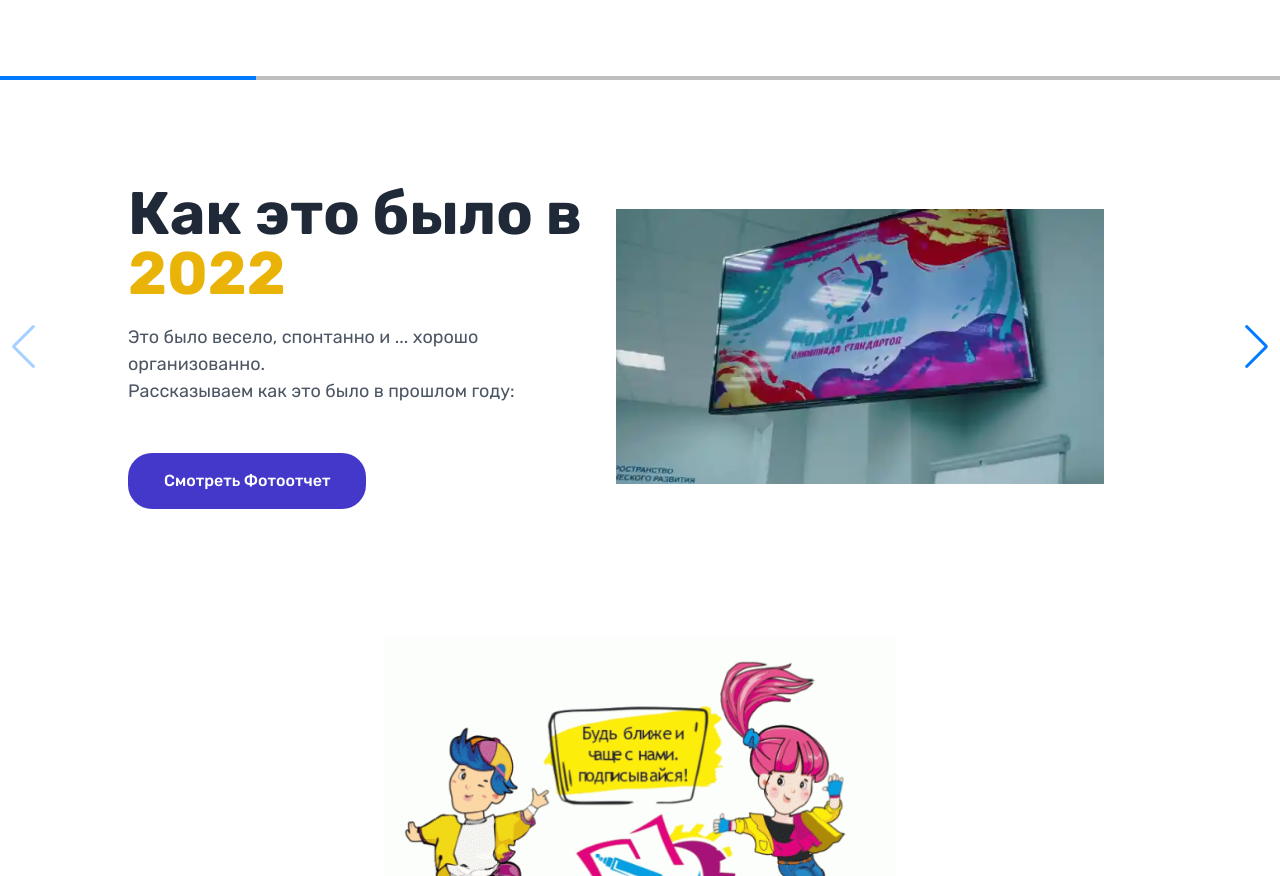
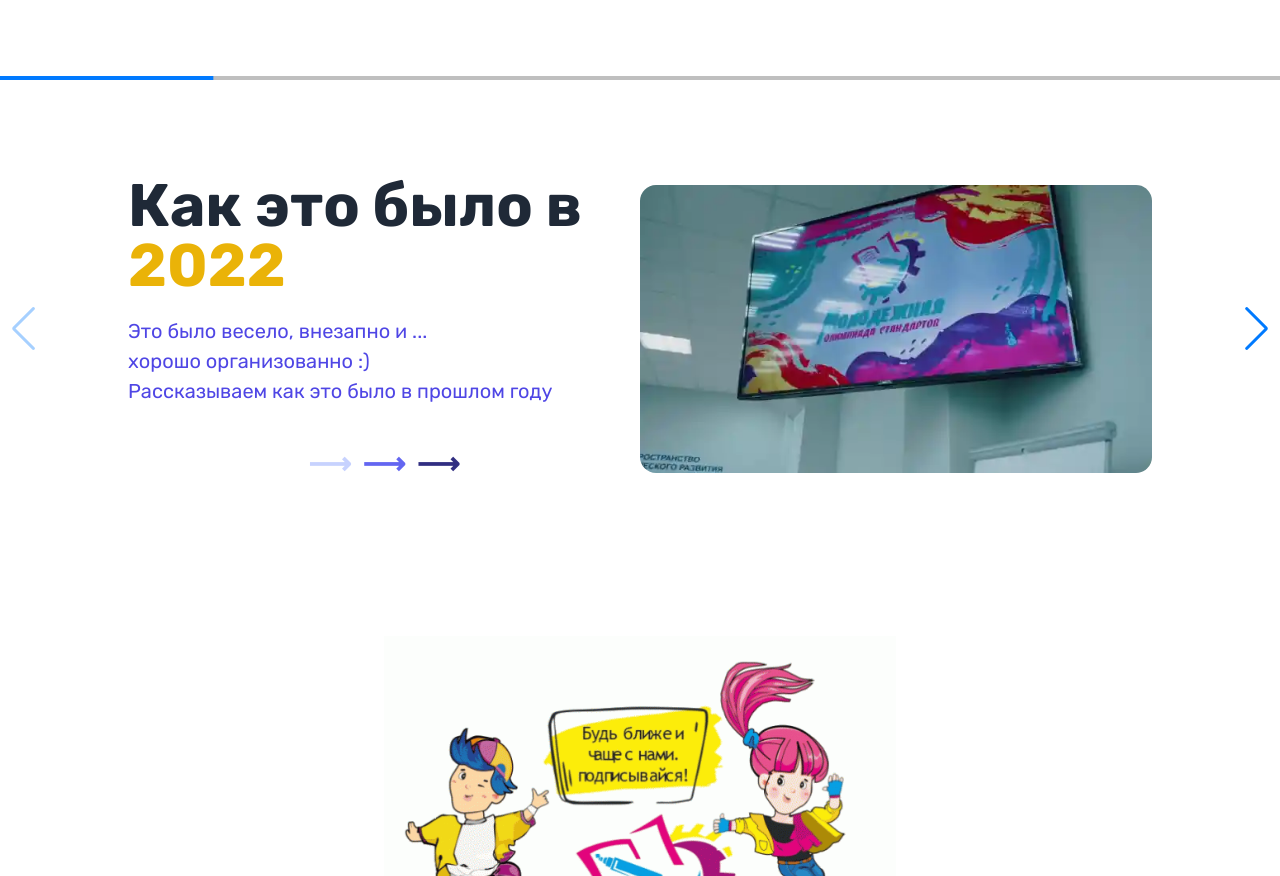
Before and after one commit to csm-ufa/gost-olymp-public, a SvelteKit app: page / in a window 1280 px wide. Shown: the part 2000-2876 px from the top of the page. Built offline with nearby package versions, Linux system fonts and the light colour scheme.

Commit message:
fix: about 2022

```diff
--- a/src/components/HowIsWas.svelte
+++ b/src/components/2022.svelte
@@ -18,30 +18,32 @@
 <div class="py-10">
 	<Container>
 		<div class="container mx-auto">
-			<div class="flex flex-col lg:flex-row justify-between items-center py-12 mr-4 md:mr-6 pr-6">
+			<div class="flex flex-col lg:flex-row justify-between items-center py-10">
 				<div class="lg:w-1/2 flex flex-col justify-between items-center lg:items-start">
 					<h1 class="text-3xl lg:text-4xl xl:text-6xl font-bold text-gray-800 dark:text-white text-center lg:text-left">
 						Как это было в
 						<span class="text-6xl text-yellow-500">2022</span>
 					</h1>
-					<p class="text-lg leading-normal text-gray-600 dark:text-gray-200 mt-5 md:w-8/12 lg:w-11/12 text-center lg:text-left">
-						Это было весело, спонтанно и ... хорошо организованно. <br>
-						Рассказываем как это было в прошлом году:
+					<p class="text-xl leading-normal text-indigo-600 dark:text-gray-200 mt-5 md:w-8/12 lg:w-11/12 text-center lg:text-left">
+						Это было весело, внезапно и ... <br>
+						хорошо организованно :) <br>
+						Рассказываем как это было в прошлом году <br>
 					</p>
-					<div class="w-full flex justify-center lg:justify-start">
+					<span class="font-black mt-10 text-3xl flex flex-nowrap justify-center w-full">
+						<span class="text-indigo-200">⟶ &nbsp; </span>
+						<span class="text-indigo-500">⟶ &nbsp; </span>
+						<span class="text-indigo-900">⟶ </span>
+					</span>
+					<!-- <div class="w-full flex justify-center lg:justify-start">
 						<button
 							class="bg-indigo-700 text-base font-medium text-white rounded-3xl text-center py-5 px-9 mt-8 lg:mt-12 hover:bg-indigo-600 leading-4 focus:outline-none focus:ring-2 focus:ring-offset-2 focus:ring-indigo-700 w-full sm:w-auto"
 						>
 							Смотреть Фотоотчет
 						</button>
-					</div>
+					</div> -->
 				</div>
-				<div
-					role="list"
-					aria-label="Team members"
-					class="lg:w-1/2"
-				>
-					<img src="/gif/preview-animation.webp" alt="">
+				<div role="list" class="lg:w-1/2">
+					<img src="/gif/preview-animation.webp" alt="2022" class="rounded-2xl h-full w-full">
 				</div>
 			</div>
 		</div>
--- a/src/routes/+page.svelte
+++ b/src/routes/+page.svelte
@@ -2,7 +2,7 @@
 	import Container from '../components/Container.svelte';
 	import ScrollSlider from '../components/sliders/ScrollSlider.svelte';
     import HistoryCard from "../components/ui/HistoryCard.svelte";
-	import HowIsWas from '../components/HowIsWas.svelte';
+	import HowIsWas from '../components/2022.svelte';
 	import Modal from '../components/modal/Modal.svelte';
 	import Header from '../components/Header.svelte';
 	import Navbar from '../components/Navbar.svelte';
@@ -149,12 +149,17 @@
 				`,
         		content: `
 					<p>По видеосвязи школьников поздравила сенатор от Башкортостана, председатель комитета Совета Федерации по науке, образованию и культуре Лилия Гумерова. Поздравительный адрес от имени Главы республики Радия Хабирова зачитал министр образования и науки Республики Башкортостан Айбулат Хажин. </p>
-                    <p>Ректор УГАТУ Сергей Новиков объявил об учреждении стипендии для каждого участника олимпиады, при условии, что они поступят в этот вуз, в размере 50 тысяч рублей ежемесячно в течение первого семестра обучения. Ребята также получат дополнительные баллы к индивидуальным достижениям: 7 баллов
+				`,
+    		},
+			{
+				component: HistoryCard,
+        		styles: `bg-indigo-50`,
+        		title: `Ректор УГАТУ Сергей Новиков объявил об учреждении стипендии для каждого участника олимпиады, при условии, что они поступят в этот вуз, в размере 50 тысяч рублей ежемесячно в течение первого семестра обучения. Ребята также получат дополнительные баллы к индивидуальным достижениям: 7 баллов
                         — все участники, 10 баллов — обладатель приза зрительских симпатий УГАТУ (Даниил Козенко).
                         Были также вручены призы зрительских симпатий от Роскачества и Ассоциации индустрии детских товаров.
                         Министр промышленности, энергетики и инноваций Республики Башкортостан Александр Шельдяев вручил каждому школьнику благодарность от своего ведомства.
-                    </p>
 				`,
+				content: ""
     		},
 			{
 				component: HistoryCard,
```
